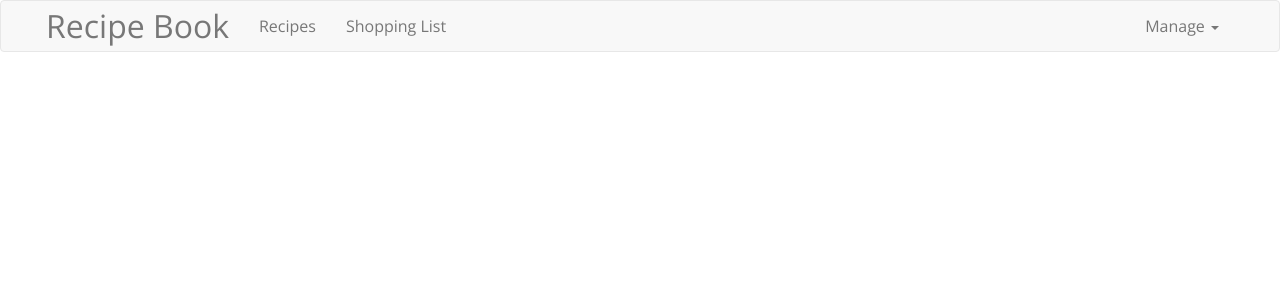
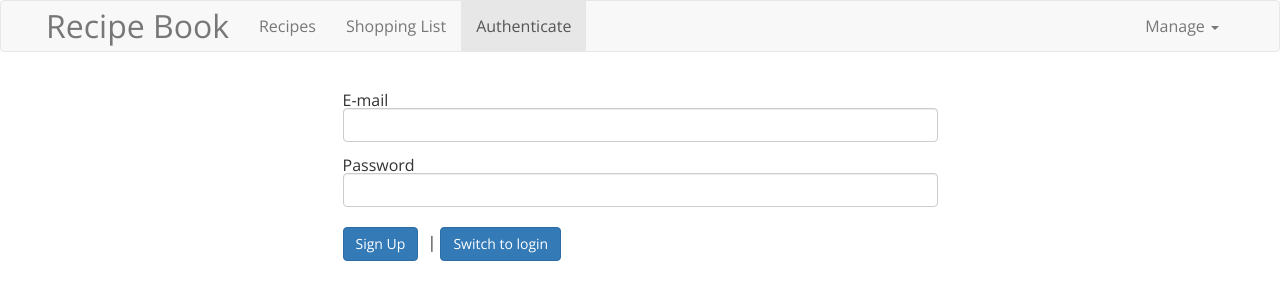
Before and after one commit to mila-zagrevskaya/Recipies_angular_app, an Angular app: page /auth in a window 1280 px wide. Before the commit this address led to /. Shown: the top 300 px of the page. Built offline with nearby package versions, Linux system fonts and the light colour scheme.

Commit message:
Adding the Auth Page

```diff
--- a/src/app/app-routing.module.ts
+++ b/src/app/app-routing.module.ts
@@ -6,6 +6,7 @@ import { RecipeEditComponent } from './recipes/recipe-edit/recipe-edit.component
 import { RecipesComponent } from './recipes/recipes.component';
 import { ShoppingListComponent } from './shopping-list/shopping-list.component';
 import { RecipesResolverService } from './services/recipes-resolver.service';
+import { AuthComponent } from './auth/auth.component';
 
 const appRoutes: Routes = [
   { path: '', redirectTo:'/recipes', pathMatch: 'full' },
@@ -16,6 +17,7 @@ const appRoutes: Routes = [
     { path: ':id/edit', component: RecipeEditComponent, resolve: [RecipesResolverService] },
   ]},
   { path: 'shopping-list', component: ShoppingListComponent},
+  { path: 'auth', component: AuthComponent},
   { path: '**', redirectTo: '/not-found', pathMatch: 'full' }
 ];
 
--- a/src/app/app.module.ts
+++ b/src/app/app.module.ts
@@ -19,6 +19,7 @@ import { RecipeStartComponent } from './recipes/recipe-start/recipe-start.compon
 import { RecipeEditComponent } from './recipes/recipe-edit/recipe-edit.component';
 import { DataStorageService } from './shared/data-storage.service';
 import { RecipesResolverService } from './services/recipes-resolver.service';
+import { AuthComponent } from './auth/auth.component';
 
 @NgModule({
   declarations: [
@@ -32,7 +33,8 @@ import { RecipesResolverService } from './services/recipes-resolver.service';
     ShoppingEditComponent,
     DropdownDirective,
     RecipeStartComponent,
-    RecipeEditComponent
+    RecipeEditComponent,
+    AuthComponent
   ],
   imports: [
     BrowserModule,
--- /dev/null
+++ b/src/app/auth/auth.component.html
@@ -0,0 +1,18 @@
+<div class="row">
+  <div class="col-xs-12 col-md-6 col-md-offset-3">
+    <form>
+      <div class="form-group">
+        <label for="email">E-mail</label>
+        <input id="email" type="email" class="form-control" />
+      </div>
+      <div class="form-group">
+        <label for="password">Password</label>
+        <input id="password" type="password" class="form-control" />
+      </div>
+      <div class="m-top-20">
+        <button class="btn btn-primary">Sign Up</button> |
+        <button class="btn btn-primary">Switch to login</button>
+      </div>
+    </form>
+  </div>
+</div>
--- a/src/app/header/header.component.html
+++ b/src/app/header/header.component.html
@@ -13,6 +13,7 @@
               <a class="c-pointer" routerLink="/recipes">Recipes</a>
             </li>
             <li routerLinkActive="active"><a routerLink="/shopping-list">Shopping List</a></li>
+            <li routerLinkActive="active"><a routerLink="/auth">Authenticate</a></li>
           </ul>
           <ul class="nav navbar-nav navbar-right">
             <li class="dropdown" appDropdown>
```
Also changed, not shown: src/app/auth/auth.component.ts (added, +9 -0 lines).
